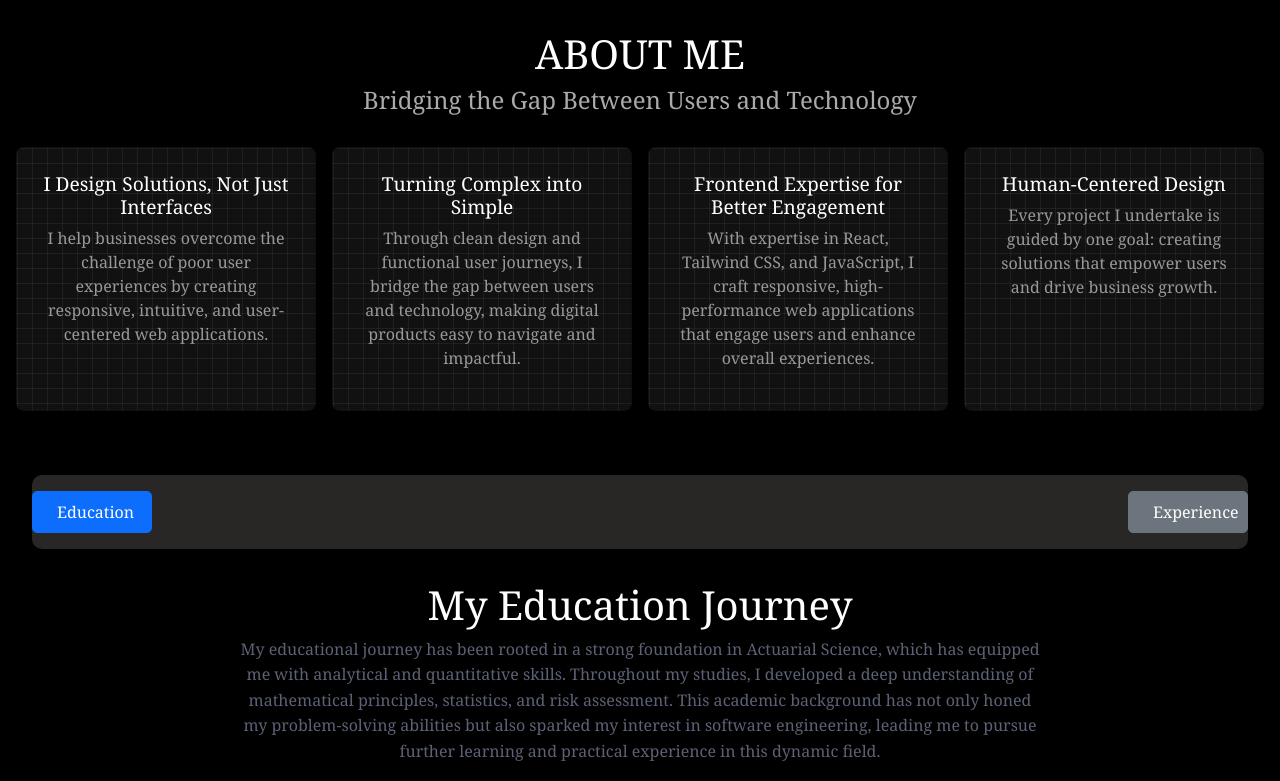
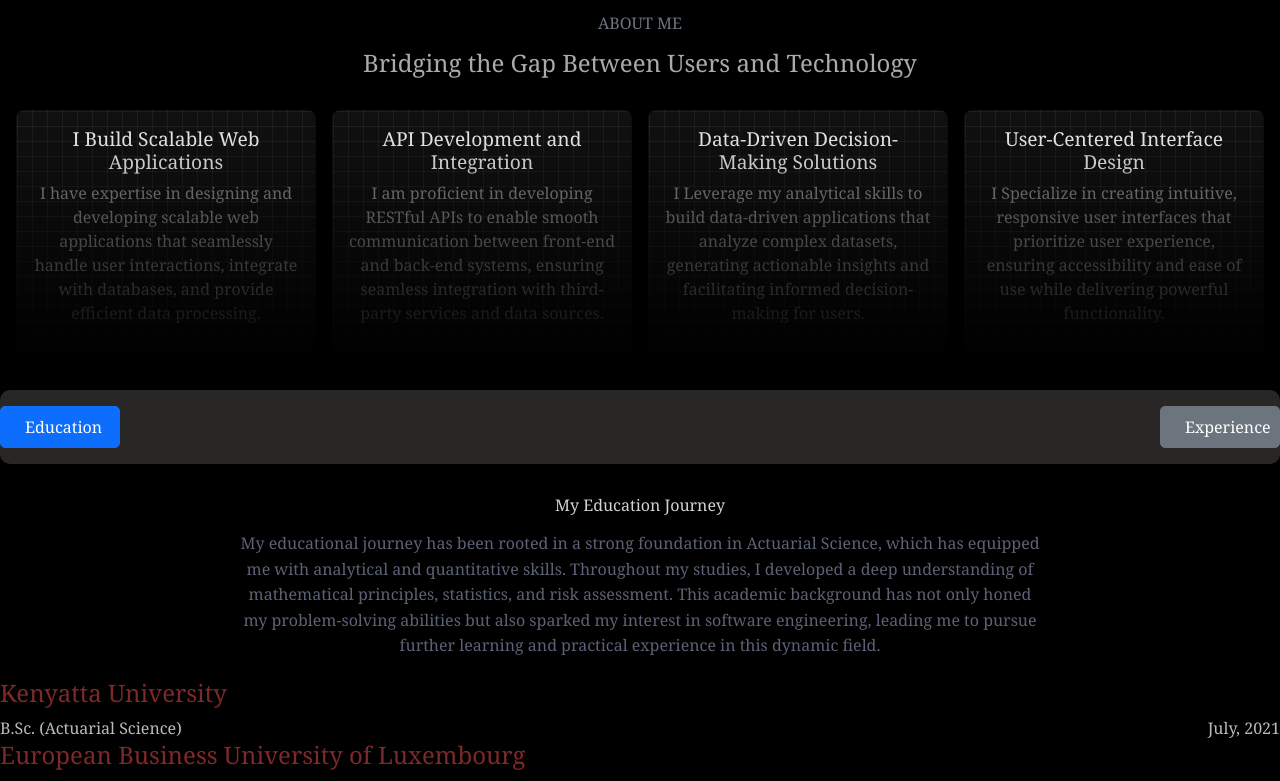
Before and after one commit to wilberforce001/my-portfolio-website, a React (Create React App) app in the folder kipyegonwilber/: page / in a window 1280 px wide. Shown: the part 649-1430 px from the top of the page. Built offline with nearby package versions, Linux system fonts and the light colour scheme.

Commit message:
Styled the about page

```diff
--- a/kipyegonwilber/src/components/AboutPage.js
+++ b/kipyegonwilber/src/components/AboutPage.js
@@ -87,28 +87,28 @@ const AboutPage = () => {
       );
     return (
         <section id="about" class="about-section">
-            <h2>ABOUT ME</h2>
+            <h2 className="text-secondary mt-3">ABOUT ME</h2>
             <h3>Bridging the Gap Between Users and Technology</h3>
             <div class="about-cards">
-                <div class="card">
-                <h4>I Design Solutions, Not Just Interfaces</h4>
-                <p>I help businesses overcome the challenge of poor user experiences by creating responsive, intuitive, and user-centered web applications.</p>
-                </div>
-                <div class="card">
-                <h4>Turning Complex into Simple</h4>
-                <p>Through clean design and functional user journeys, I bridge the gap between users and technology, making digital products easy to navigate and impactful.</p>
-                </div>
-                <div class="card">
-                <h4>Frontend Expertise for Better Engagement</h4>
-                <p>With expertise in React, Tailwind CSS, and JavaScript, I craft responsive, high-performance web applications that engage users and enhance overall experiences.</p>
-                </div>
-                <div class="card">
-                <h4>Human-Centered Design</h4>
-                <p>Every project I undertake is guided by one goal: creating solutions that empower users and drive business growth.</p>
-                </div>
+              <div class="card col-lg-4 col-md-6 col-sm-12">
+                <h4>I Build Scalable Web Applications</h4>
+                <p>I have expertise in designing and developing scalable web applications that seamlessly handle user interactions, integrate with databases, and provide efficient data processing.</p>
+              </div>
+              <div class="card col-lg-4 col-md-6 col-sm-12">
+                <h4>API Development and Integration</h4>
+                <p>I am proficient in developing RESTful APIs to enable smooth communication between front-end and back-end systems, ensuring seamless integration with third-party services and data sources.</p>
+              </div>
+              <div class="card col-lg-4 col-md-6 col-sm-12">
+                <h4>Data-Driven Decision-Making Solutions</h4>
+                <p>I Leverage my analytical skills to build data-driven applications that analyze complex datasets, generating actionable insights and facilitating informed decision-making for users.</p>
+              </div>
+              <div class="card col-lg-4 col-md-6 col-sm-12">
+                <h4>User-Centered Interface Design</h4>
+                <p>I Specialize in creating intuitive, responsive user interfaces that prioritize user experience, ensuring accessibility and ease of use while delivering powerful functionality.</p>
+              </div>
             </div>
 
-            <div className="about-section">
+            <div>
                 <div className="button-section">
                     <button onClick={() => setActiveTab('education')} className="btn btn-primary">Education</button>
                     <button onClick={() => setActiveTab('experience')} className="btn btn-secondary">Experience</button>
--- a/kipyegonwilber/src/components/HomePage.js
+++ b/kipyegonwilber/src/components/HomePage.js
@@ -21,8 +21,8 @@ const HomePage = () => {
 
                 <div className="button-container d-flex justify-content-center align-items-center">
                 <Button
-                as="a" // Use a regular anchor tag
-                href="#projects" // Point to the section's ID
+                as="a"
+                href="#projects"
                 variant="purple"
                 className="btn-purple rotating-border d-flex align-items-center"
             >
--- a/kipyegonwilber/src/styles/styles.css
+++ b/kipyegonwilber/src/styles/styles.css
@@ -136,15 +136,13 @@ html, body {
 }
 
 .about-section {
-  padding: 2rem 1rem;
   text-align: center;
-  background-color: #000; /* Base color */
 }
 
 .about-section h2 {
-  font-size: 2.5rem;
-  /* margin-bottom:0.5rem; */
-  color: #ffffff;
+  font-size: 1rem;
+  margin-bottom:1rem;
+  color: #d3d3d3;
 }
 
 .about-section h3 {
@@ -164,17 +162,28 @@ html, body {
 
 .card {
   background-color: #111;
-  padding: 1.5rem;
+  padding: 1rem;
   border-radius: 8px;
   box-shadow: 0 4px 8px rgba(0, 0, 0, 0.1);
   max-width: 300px;
+  width: 100%;
   flex: 1 1 250px;
-  color: #ccc;
+  color: #d3d3d3;
   background-image:
   linear-gradient(90deg, rgba(255, 255, 255, 0.06) 1px, transparent 1px),
   linear-gradient(rgba(255, 255, 255, 0.06) 1px, transparent 1px);
   background-size: 15px 15px; /* Size of the squares */
+  mask-image: linear-gradient(to bottom, rgba(0, 0, 0, 1), rgba(0, 0, 0, 0));
+  -webkit-mask-image: linear-gradient(to bottom, rgba(0, 0, 0, 1), rgba(0, 0, 0, 0)); /* Safari support */
+  overflow: hidden;
 }
+
+@media (max-width: 576px) {
+  .card {
+    max-width: 90%;
+  }
+}
+
 
 .card h4 {
   font-size: 1.2rem;
```
